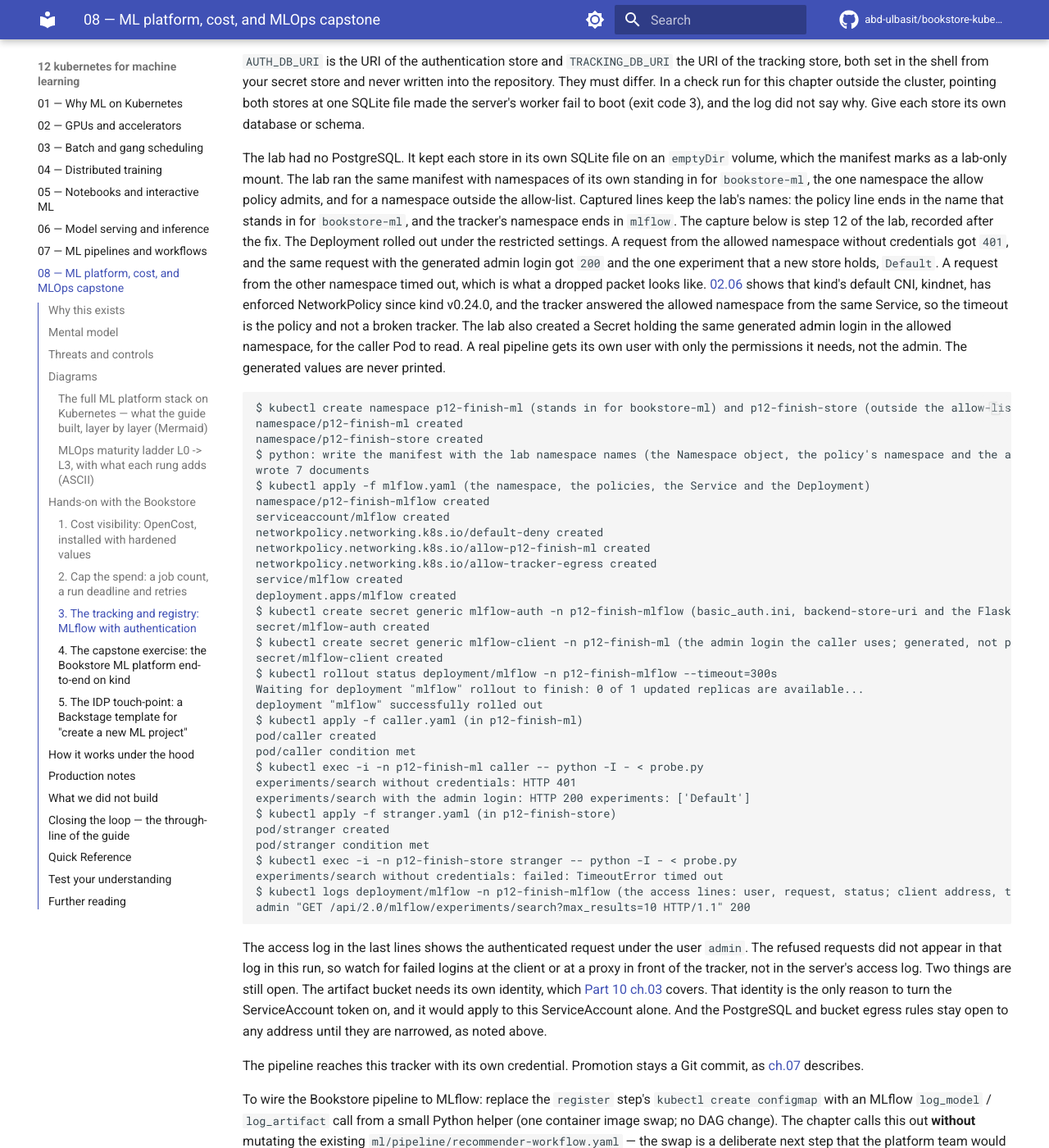
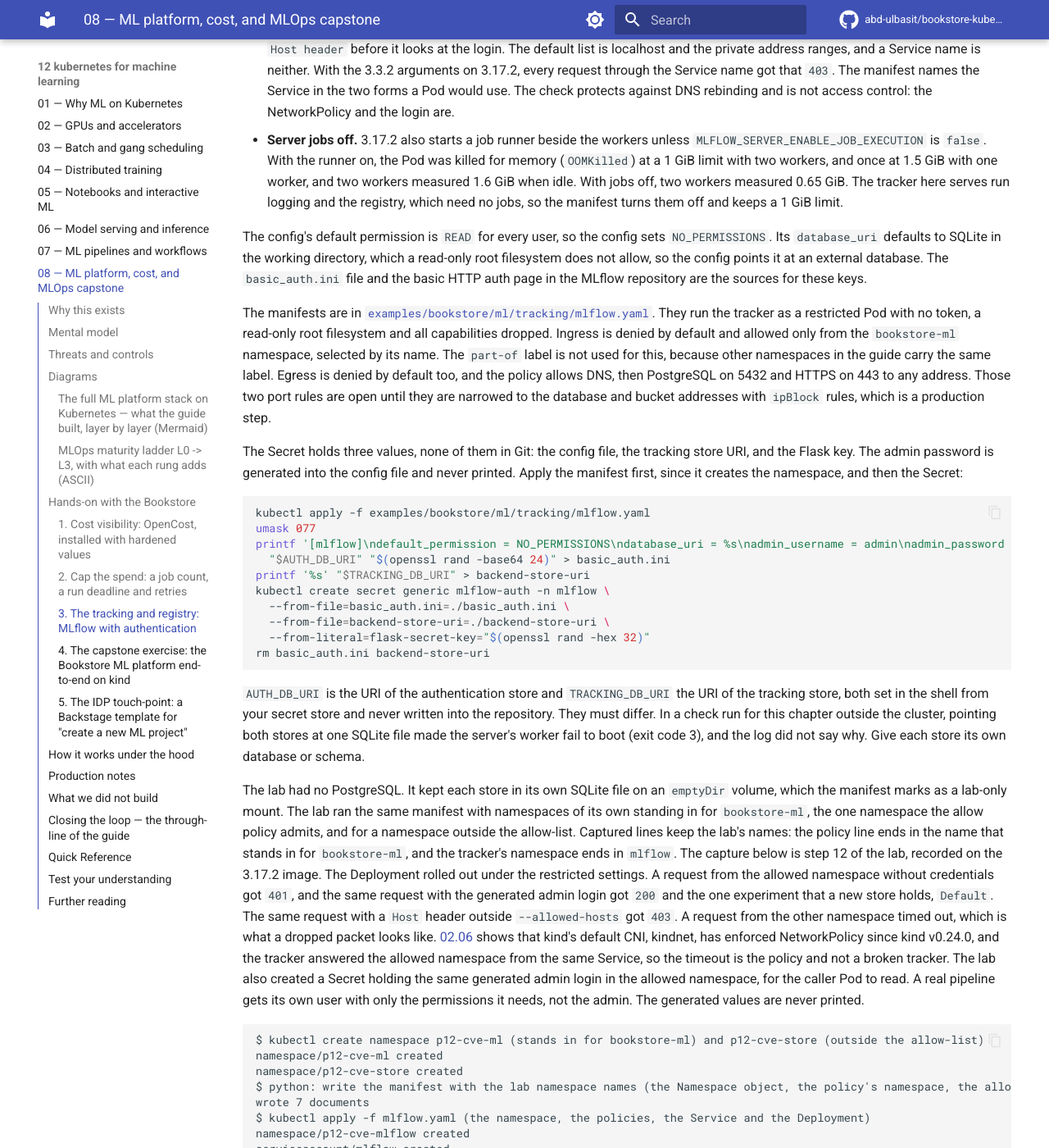
Before and after one commit to abd-ulbasit/bookstore-kubernetes-guide, an MkDocs documentation site: the page built from full-guide/12-kubernetes-for-machine-learning/08-ml-platform-cost-and-mlops.md, in a window 1280 px wide and 1400 px high, scrolled down 13076 px. Shown: the whole window at 82% size. Built offline with MkDocs 1.6.1 and Material for MkDocs 9.7.7, drawn with Linux system fonts in a browser that asks for light colours; comment, search, counter and statistics services are not loaded; some of the changed text lies outside the part shown.

Commit message:
12.08: rebuild the MLflow tracker on Python 3.14 and MLflow 3.17.2
The image scan of the earlier tracker image (the upstream 3.3.2 image plus
three packages) found 83 alerts, 8 of them critical. The image is now built
from python:3.14-slim pinned by digest, with all 94 packages pinned in
requirements.txt and pip removed from the runtime stage. Its Python packages
scan with nothing at CRITICAL or HIGH; the 44 HIGH findings left are Debian
base packages with no fixed version, and the chapter says so.

MLflow auth was checked again on 3.17.2 and the arguments changed. The
--gunicorn-opts workaround is not needed, a request through the Service name
is refused with 403 until --allowed-hosts names it, and server jobs are turned
off because the job runner took the Pod past its memory limit. The lab probe
now waits for /health and also shows the 403, and the 12.08 transcript and
capture are recorded again with the p12-cve prefix.

Co-Authored-By: Claude Sonnet 5.5 <noreply@anthropic.com>

````diff
--- a/full-guide/12-kubernetes-for-machine-learning/08-ml-platform-cost-and-mlops.md
+++ b/full-guide/12-kubernetes-for-machine-learning/08-ml-platform-cost-and-mlops.md
@@ -668,16 +668,49 @@ The chart is not the install. Bitnami's MLflow chart (5.1.17, app 3.3.2) names
 the image `docker.io/bitnami/mlflow:3.3.2-debian-12-r0`, and that tag does not
 resolve on the registry as of this run, so the chart cannot start as shipped.
 Its default Service type is `LoadBalancer`, and its defaults deploy a
-PostgreSQL and a MinIO, which this guide does not run. This section uses the
-upstream image instead, `ghcr.io/mlflow/mlflow` at `v3.3.2`, pinned by the
-digest of its image index.
+PostgreSQL and a MinIO, which this guide does not run. This section builds the
+tracker's own image instead, from the MLflow release on PyPI.
 
-The upstream image is `pip install mlflow==3.3.2` and nothing more. It has no
-Flask-WTF, which the basic-auth app imports, no PostgreSQL driver for the
-external database, and no boto3 for an `s3://` artifact store. The image in
+The first version of this section built on the upstream `ghcr.io/mlflow/mlflow`
+image at 3.3.2 and added three packages. The CI image scan of that build
+reported 83 alerts, 8 of them critical, in the Python packages the image
+carried (pillow 11.3.0, urllib3 2.5.0, pyasn1 0.6.1, starlette 0.47.3, sqlparse
+0.5.3, setuptools 65.5.1 and pip 23.0.1, besides MLflow 3.3.2 itself, on Python
+3.10). A guide that teaches image scanning should not ship an image like that,
+so the image in
 [`examples/bookstore/ml/tracking/`](../examples/bookstore/ml/tracking/Dockerfile)
-builds on that digest and adds the three packages at pinned versions. It keeps
-the upstream user, UID 65532, and the Deployment sets the same UID itself.
+is built another way:
+
+- It starts from `python:3.14-slim`, pinned by digest, and installs MLflow
+  3.17.2, the release on PyPI as of 2026-10-31, into a virtual environment in a
+  builder stage. It uses Python 3.14 and not the newer 3.15, because MLflow
+  3.17.2 requires pyarrow below 26 and those pyarrow releases have no wheel for
+  3.15.
+- [`requirements.txt`](../examples/bookstore/ml/tracking/requirements.txt) pins
+  all 94 packages: the three direct choices (`mlflow[auth]`, `psycopg2-binary`
+  for the external PostgreSQL store and `boto3` for an `s3://` artifact store)
+  and everything they pull in. The list was resolved on 2026-10-31 and every
+  pin is a wheel, so the build needs no compiler.
+- The runtime stage copies the virtual environment in and removes pip, because
+  nothing in a running tracker installs a package and pip's vendored libraries
+  only add findings. The image has no setuptools and no wheel package either.
+  It runs as UID 65532, and the Deployment sets the same UID itself.
+
+Scan the image you build, because the answer changes from day to day. On
+2026-10-31, `trivy image` v0.76.1 (database of 2026-10-30) reported nothing at
+`CRITICAL` and nothing in the 94 Python packages at `HIGH`. It reported 44
+`HIGH` findings, all in 17 Debian 13 packages of the base image, for 8
+advisories: util-linux and the libraries built from it, ncurses, `libacl1`,
+`libsystemd0` and `perl-base`. Debian lists each of them as affected with no
+fixed version, or as fix deferred, so there is no newer package to install.
+Five of the 17 are marked Essential in the image's package database and the
+others are their libraries or marked required, so they stay in a Debian slim
+base. The guide's training and serving images, built on `python:3.12-slim`,
+report the same 44. These findings are left reported, and are not listed in
+`.trivyignore.yaml`: that file records accepted findings from the file scan, the
+CI image scan does not read it, and an entry that matches no file finding fails
+the registry check. Rebuild on a newer base when Debian ships fixes, and scan
+again.
 
 ```sh
 docker build -t bookstore/mlflow-auth:dev examples/bookstore/ml/tracking
@@ -690,29 +723,39 @@ and the chapter sets both:
 
 - `MLFLOW_FLASK_SERVER_SECRET_KEY`, the key that signs the server's session
   state. It comes from the Secret.
-- `admin_password` in the `basic_auth.ini` file. In MLflow 3.3.2 the admin
-  password is read from that file, not from a `MLFLOW_AUTH_ADMIN_PASSWORD`
-  variable, so the variable this section used to name does nothing.
+- `admin_password` in the `basic_auth.ini` file. The `basic_auth.ini` that the
+  3.17.2 release ships says the admin user is created from that setting or from
+  the `MLFLOW_AUTH_ADMIN_PASSWORD` variable, and that the server will not start
+  with neither. This chapter uses the file, which the Secret mounts, so the
+  password stays out of the Pod's environment. MLflow 3.3.2 read only the file.
+  The lab did not try the variable.
 
-**The server option is part of the fix.** `mlflow server` starts uvicorn unless
-a server option is given, and uvicorn calls the app as ASGI. The basic-auth app
-is a Flask app, which speaks WSGI. The first run of this chapter used no option,
-and every request returned `500` with a `TypeError` from uvicorn's Flask
-adapter. The pinned image's `mlflow/server/__init__.py` shows the choice: it
-uses uvicorn unless `--gunicorn-opts` or `--waitress-opts` is set. The
-[authentication page at the v3.3.2 tag](https://github.com/mlflow/mlflow/blob/v3.3.2/docs/docs/classic-ml/auth/index.mdx)
-shows only `mlflow server --app-name basic-auth`, and does not mention the
-server option.
-The cause and the workaround come from an upstream issue instead, where an
-MLflow maintainer says the auth app was not updated when uvicorn became the
-default, and tells users to pass `--gunicorn-opts`
-([mlflow/mlflow#17324](https://github.com/mlflow/mlflow/issues/17324);
-also [#17503](https://github.com/mlflow/mlflow/issues/17503)). The manifest does
-that, with two gunicorn workers and a 60-second timeout. gunicorn is already in
-the image. MLflow prints a `FutureWarning` that recommends uvicorn, which is its
-general advice and not about this app. That issue is closed upstream. This
-chapter pins 3.3.2 and did not try a newer release, so check the release you
-run before you drop the flag.
+**Three arguments changed with the release.** Each of them showed up as a failed
+request or a dead Pod, and not as a warning at build time, so run the lab's
+checks again whenever you move MLflow.
+
+- **No server option.** `mlflow server` starts uvicorn unless a server option is
+  given. In 3.3.2 the basic-auth app was a Flask app, uvicorn called it as ASGI
+  and every request returned `500`, so the chapter passed `--gunicorn-opts`
+  ([mlflow/mlflow#17324](https://github.com/mlflow/mlflow/issues/17324) has the
+  cause and that workaround). On 3.17.2 the lab served the same app under the
+  default uvicorn and got `401` without a login and `200` with one, with no
+  server option. The old option still starts gunicorn, with a `FutureWarning`
+  that recommends uvicorn, so the manifest drops it.
+- **`--allowed-hosts`.** 3.17.2 checks the `Host` header of every request except
+  `/health` and `/version`, and answers `403 Invalid Host header` before it
+  looks at the login. The default list is localhost and the private address
+  ranges, and a Service name is neither. With the 3.3.2 arguments on 3.17.2,
+  every request through the Service name got that `403`. The manifest names the
+  Service in the two forms a Pod would use. The check protects against DNS
+  rebinding and is not access control: the NetworkPolicy and the login are.
+- **Server jobs off.** 3.17.2 also starts a job runner beside the workers unless
+  `MLFLOW_SERVER_ENABLE_JOB_EXECUTION` is `false`. With the runner on, the Pod
+  was killed for memory (`OOMKilled`) at a 1 GiB limit with two workers, and once
+  at 1.5 GiB with one worker, and two workers measured 1.6 GiB when idle. With
+  jobs off, two workers measured 0.65 GiB. The tracker here serves run logging
+  and the registry, which need no jobs, so the manifest turns them off and
+  keeps a 1 GiB limit.
 
 The config's default permission is `READ` for every user, so the config sets
 `NO_PERMISSIONS`. Its `database_uri` defaults to SQLite in the working
@@ -762,12 +805,13 @@ the same manifest with namespaces of its own standing in for `bookstore-ml`,
 the one namespace the allow policy admits, and for a namespace outside the
 allow-list. Captured lines keep the lab's names: the policy line ends in the
 name that stands in for `bookstore-ml`, and the tracker's namespace ends in
-`mlflow`. The capture below is step 12 of the lab, recorded after the fix. The
-Deployment rolled out under the restricted settings. A request from the allowed
-namespace without credentials got `401`, and the same request with the
+`mlflow`. The capture below is step 12 of the lab, recorded on the 3.17.2 image.
+The Deployment rolled out under the restricted settings. A request from the
+allowed namespace without credentials got `401`, and the same request with the
 generated admin login got `200` and the one experiment that a new store holds,
-`Default`. A request from the other namespace timed out, which is what a
-dropped packet looks like. [02.06](../02-networking/06-network-policies.md)
+`Default`. The same request with a `Host` header outside `--allowed-hosts` got
+`403`. A request from the other namespace timed out, which is what a dropped
+packet looks like. [02.06](../02-networking/06-network-policies.md)
 shows that kind's default CNI, kindnet, has enforced NetworkPolicy since kind
 v0.24.0, and the tracker answered the allowed namespace from the same Service,
 so the timeout is the policy and not a broken tracker. The lab also created a
@@ -777,45 +821,51 @@ it needs, not the admin. The generated values are never printed.
 
 <!-- gate: output -->
 ```text
-$ kubectl create namespace p12-finish-ml (stands in for bookstore-ml) and p12-finish-store (outside the allow-list)
-namespace/p12-finish-ml created
-namespace/p12-finish-store created
-$ python: write the manifest with the lab namespace names (the Namespace object, the policy's namespace and the allowed namespace)
+$ kubectl create namespace p12-cve-ml (stands in for bookstore-ml) and p12-cve-store (outside the allow-list)
+namespace/p12-cve-ml created
+namespace/p12-cve-store created
+$ python: write the manifest with the lab namespace names (the Namespace object, the policy's namespace, the allowed namespace and the Service host names in --allowed-hosts)
 wrote 7 documents
 $ kubectl apply -f mlflow.yaml (the namespace, the policies, the Service and the Deployment)
-namespace/p12-finish-mlflow created
+namespace/p12-cve-mlflow created
 serviceaccount/mlflow created
 networkpolicy.networking.k8s.io/default-deny created
-networkpolicy.networking.k8s.io/allow-p12-finish-ml created
+networkpolicy.networking.k8s.io/allow-p12-cve-ml created
 networkpolicy.networking.k8s.io/allow-tracker-egress created
 service/mlflow created
 deployment.apps/mlflow created
-$ kubectl create secret generic mlflow-auth -n p12-finish-mlflow (basic_auth.ini, backend-store-uri and the Flask key, generated; none printed)
+$ kubectl create secret generic mlflow-auth -n p12-cve-mlflow (basic_auth.ini, backend-store-uri and the Flask key, generated; none printed)
 secret/mlflow-auth created
-$ kubectl create secret generic mlflow-client -n p12-finish-ml (the admin login the caller uses; generated, not printed)
+$ kubectl create secret generic mlflow-client -n p12-cve-ml (the admin login the caller uses; generated, not printed)
 secret/mlflow-client created
-$ kubectl rollout status deployment/mlflow -n p12-finish-mlflow --timeout=300s
+$ kubectl rollout status deployment/mlflow -n p12-cve-mlflow --timeout=300s
 Waiting for deployment "mlflow" rollout to finish: 0 of 1 updated replicas are available...
 deployment "mlflow" successfully rolled out
-$ kubectl apply -f caller.yaml (in p12-finish-ml)
+$ kubectl apply -f caller.yaml (in p12-cve-ml)
 pod/caller created
 pod/caller condition met
-$ kubectl exec -i -n p12-finish-ml caller -- python -I - < probe.py
+$ kubectl exec -i -n p12-cve-ml caller -- python -I - < probe.py
 experiments/search without credentials: HTTP 401
 experiments/search with the admin login: HTTP 200 experiments: ['Default']
-$ kubectl apply -f stranger.yaml (in p12-finish-store)
+experiments/search with another Host header: HTTP 403 Invalid Host header - possible DNS rebinding attack detected
+$ kubectl apply -f stranger.yaml (in p12-cve-store)
 pod/stranger created
 pod/stranger condition met
-$ kubectl exec -i -n p12-finish-store stranger -- python -I - < probe.py
+$ kubectl exec -i -n p12-cve-store stranger -- python -I - < probe.py
 experiments/search without credentials: failed: TimeoutError timed out
-$ kubectl logs deployment/mlflow -n p12-finish-mlflow (the access lines: user, request, status; client address, time and agent cut)
-admin "GET /api/2.0/mlflow/experiments/search?max_results=10 HTTP/1.1" 200
+$ kubectl logs deployment/mlflow -n p12-cve-mlflow (the access lines for the search requests: request and status; time and client address cut)
+"GET /api/2.0/mlflow/experiments/search?max_results=10 HTTP/1.1" 401
+"GET /api/2.0/mlflow/experiments/search?max_results=10 HTTP/1.1" 200
+"GET /api/2.0/mlflow/experiments/search?max_results=10 HTTP/1.1" 403
 ```
 
-The access log in the last lines shows the authenticated request under the user
-`admin`. The refused requests did not appear in that log in this run, so
-watch for failed logins at the client or at a proxy in front of the tracker, not
-in the server's access log. Two things are still open. The artifact bucket
+The access log in the last lines lists the three requests that reached the
+tracker, with their status: `401`, `200` and `403`. It names no user, so unlike
+the 3.3.2 log it cannot tell you who logged in, and a failed login looks like a
+missing one. The request from the other namespace never reached the tracker and
+has no line: it shows only as the timeout at the client. Watch for failed logins
+at the client or at a proxy in front of the tracker, and count the `401` lines
+here. Two things are still open. The artifact bucket
 needs its own identity, which
 [Part 10 ch.03](../10-cloud-and-managed-kubernetes/03-cloud-identity.md)
 covers. That identity is the only reason to turn the ServiceAccount token on,
@@ -1355,10 +1405,12 @@ Checklist:
   **Pod Security Standards** <https://kubernetes.io/docs/concepts/security/pod-security-standards/>.
 - **MLflow basic authentication**: the basic HTTP auth page in the MLflow
   repository, <https://github.com/mlflow/mlflow/blob/master/docs/docs/self-hosting/security/basic-http-auth.mdx>,
-  and the page as of the pinned release,
+  and the page as of the 3.3.2 release this chapter first used,
   <https://github.com/mlflow/mlflow/blob/v3.3.2/docs/docs/classic-ml/auth/index.mdx>.
-  The uvicorn and Flask mismatch is in
-  <https://github.com/mlflow/mlflow/issues/17324>.
+  The uvicorn and Flask mismatch that 3.3.2 had is in
+  <https://github.com/mlflow/mlflow/issues/17324>. The `--allowed-hosts` and
+  `--disable-security-middleware` options are in `mlflow server --help` of the
+  3.17.2 release.
 - **Karpenter disruption** (the `karpenter.sh/do-not-disrupt` annotation and
   NodePool budgets) <https://karpenter.sh/docs/concepts/disruption/>.
 - Official: **Argo Workflows** <https://argo-workflows.readthedocs.io/>;
````
Also changed, not shown: CHANGELOG.md (+4 -1 lines), 6 other files.
